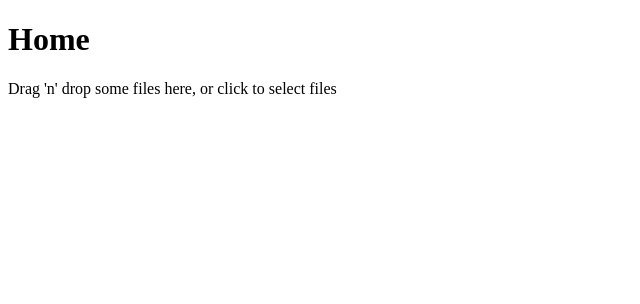
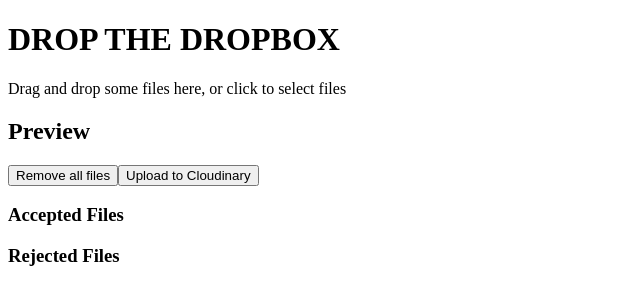
Before and after one commit to hannaohandrews/drop-the-dropbox, a Next.js app: page / in a window 1280 px wide. Shown: the top 304 px of the page, without its empty margins (0-640 px from the left). Built offline with nearby package versions, Linux system fonts and the light colour scheme.

Commit message:
preview, accepted files, rejected files

```diff
--- a/package.json
+++ b/package.json
@@ -9,6 +9,7 @@
     "lint": "next lint"
   },
   "dependencies": {
+    "@heroicons/react": "^2.1.3",
     "next": "14.2.3",
     "react": "^18",
     "react-dom": "^18",
--- a/src/app/Dropzone.tsx
+++ b/src/app/Dropzone.tsx
@@ -1,22 +1,135 @@
 "use client";
-import React, { useCallback } from "react";
+import React, { useCallback, useState } from "react";
 import { useDropzone } from "react-dropzone";
+import { ArrowUpTrayIcon, XMarkIcon } from "@heroicons/react/24/solid";
 
-const Dropzone = () => {
-  const onDrop = useCallback((acceptedFiles) => {
-    // Do something with the files
+interface DropzoneProps {
+  className?: string;
+}
+
+const Dropzone: React.FC<DropzoneProps> = ({ className }) => {
+  const [files, setFiles] = useState<File[]>([]);
+
+  const onDrop = useCallback((acceptedFiles: any) => {
+    if (acceptedFiles?.length) {
+      setFiles((previousFiles) => [
+        ...previousFiles,
+        ...acceptedFiles.map((file: any) =>
+          Object.assign(file, {
+            preview: URL.createObjectURL(file),
+          })
+        ),
+      ]);
+    }
   }, []);
   const { getRootProps, getInputProps, isDragActive } = useDropzone({ onDrop });
 
+  const removeFile = (name: string) => {
+    setFiles((files) => files.filter((file) => file.name !== name));
+  };
+
   return (
-    <div {...getRootProps()}>
+    <form>
+      <div {...getRootProps()} className={className}>
         <input {...getInputProps()} />
         {isDragActive ? (
           <p>Drop the files here ...</p>
         ) : (
-        <p>Drag 'n' drop some files here, or click to select files</p>
+          <p>Drag and drop some files here, or click to select files</p>
         )}
       </div>
+
+      {/*preview */}
+      <section className="mt-10">
+        <div className="flex gap-4">
+          <h2 className="title text-3xl font-semibold">Preview</h2>
+          <button
+            type="button"
+            // onClick={removeAll}
+            className="mt-1 text-[12px] uppercase tracking-wider font-bold text-neutral-500 border border-secondary-400 rounded-md px-3 hover:bg-secondary-400 hover:text-white transition-colors"
+          >
+            Remove all files
+          </button>
+          <button
+            type="submit"
+            className="ml-auto mt-1 text-[12px] uppercase tracking-wider font-bold text-neutral-500 border border-purple-400 rounded-md px-3 hover:bg-purple-400 hover:text-white transition-colors"
+          >
+            Upload to Cloudinary
+          </button>
+        </div>
+        <ul>
+          {files.map((file) => (
+            <li key={file.name}>
+              <img
+                src={file.preview}
+                style={{ width: "100px", height: "100px" }}
+              />
+              {file.name}
+            </li>
+          ))}
+        </ul>
+
+        {/* Accepted files */}
+        <h3 className="title text-lg font-semibold text-neutral-600 mt-10 border-b pb-3">
+          Accepted Files
+        </h3>
+        <ul className="mt-6 grid grid-cols-1 sm:grid-cols-2 md:grid-cols-3 lg:grid-cols-4 xl:grid-cols-6 gap-10">
+          {files.map((file) => (
+            <li key={file.name} className="relative h-32 rounded-md shadow-lg">
+              <img
+                src={file.preview}
+                alt={file.name}
+                width={100}
+                height={100}
+                onLoad={() => {
+                  URL.revokeObjectURL(file.preview);
+                }}
+                className="h-full w-full object-contain rounded-md"
+              />
+              <button
+                type="button"
+                className="w-7 h-7 border border-secondary-400 bg-secondary-400 rounded-full flex justify-center items-center absolute -top-3 -right-3 hover:bg-white transition-colors"
+                title="Remove File"
+                // onClick={() => removeFile(file.name)}
+              >
+                <XMarkIcon className="w-5 h-5 fill-white hover:fill-secondary-400 transition-colors" />
+              </button>
+              <p className="mt-2 text-neutral-500 text-[12px] font-medium">
+                {file.name}
+              </p>
+            </li>
+          ))}
+        </ul>
+
+        {/* Rejected Files */}
+        <h3 className="title text-lg font-semibold text-neutral-600 mt-24 border-b pb-3">
+          Rejected Files
+        </h3>
+        <ul className="mt-6 flex flex-col">
+          {/* {rejected.map(({ file, errors }) => (
+            <li key={file.name} className="flex items-start justify-between">
+              <div>
+                <p className="mt-2 text-neutral-500 text-sm font-medium">
+                  {file.name}
+                </p>
+                <ul className="text-[12px] text-red-400">
+                  {errors.map((error) => (
+                    <li key={error.code}>{error.message}</li>
+                  ))}
+                </ul>
+              </div>
+              <button
+                type="button"
+                className="mt-1 py-1 text-[12px] uppercase tracking-wider font-bold text-neutral-500 border border-secondary-400 rounded-md px-3 hover:bg-secondary-400 hover:text-white transition-colors"
+                onClick={() => removeRejected(file.name)}
+              >
+                remove
+              </button>
+            </li>
+          ))} */}
+        </ul>
+      </section>
+    </form>
   );
 };
 
--- a/src/app/page.tsx
+++ b/src/app/page.tsx
@@ -3,7 +3,7 @@ import Dropzone from "./Dropzone";
 export default function Home() {
   return (
     <div>
-      <h1>Home</h1>
+      <h1>DROP THE DROPBOX</h1>
       <Dropzone />
     </div>
   );
```
Also changed, not shown: 2 other files (tests, documents, lock files or other folders). Lines whose indentation alone changed are shown as unchanged.
